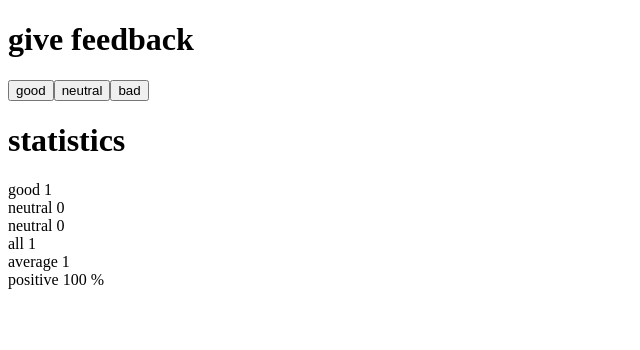
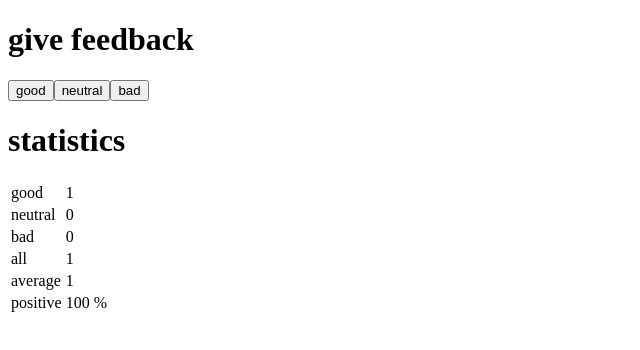
Before and after one commit to rfloresj/fsopen, a React (Vite) app in the folder part1/unicafe/: page / in a window 1280 px wide. Both pictures are taken after a click on the button "good". Shown: the top 350 px of the page, without its empty margins (0-640 px from the left). Built offline with nearby package versions, Linux system fonts and the light colour scheme.

Commit message:
unicafe-step-6

```diff
--- a/part1/unicafe/src/App.jsx
+++ b/part1/unicafe/src/App.jsx
@@ -5,19 +5,24 @@
 );
 
 const StatisticLine = (props) => (
-  <div>
-    {props.text} {props.value}
-  </div>
+  <tr>
+    <td>{props.text}</td>
+    <td>{props.value}</td>
+  </tr>
 );
 
 const Statistics = (props) => (
   <div>
-    <StatisticLine text='good' value={props.good} />
-    <StatisticLine text='neutral' value={props.neutral} />
-    <StatisticLine text='neutral' value={props.bad} />
-    <StatisticLine text='all' value={props.all} />
-    <StatisticLine text='average' value={props.average} />
-    <StatisticLine text='positive' value={props.positive} />
+    <table>
+      <tbody>
+        <StatisticLine text='good' value={props.good} />
+        <StatisticLine text='neutral' value={props.neutral} />
+        <StatisticLine text='bad' value={props.bad} />
+        <StatisticLine text='all' value={props.all} />
+        <StatisticLine text='average' value={props.average} />
+        <StatisticLine text='positive' value={props.positive} />
+      </tbody>
+    </table>
   </div>
 );
 
```
